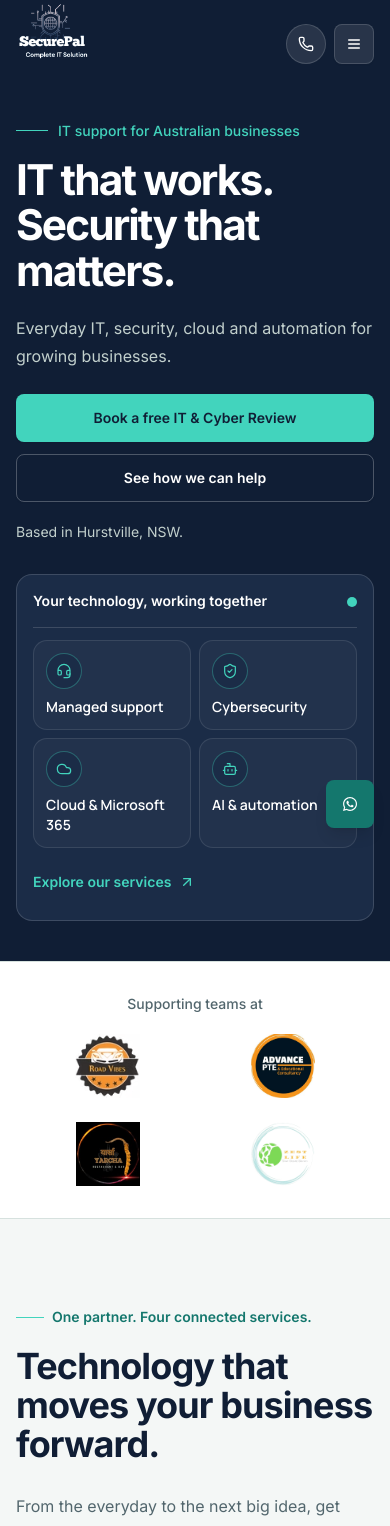
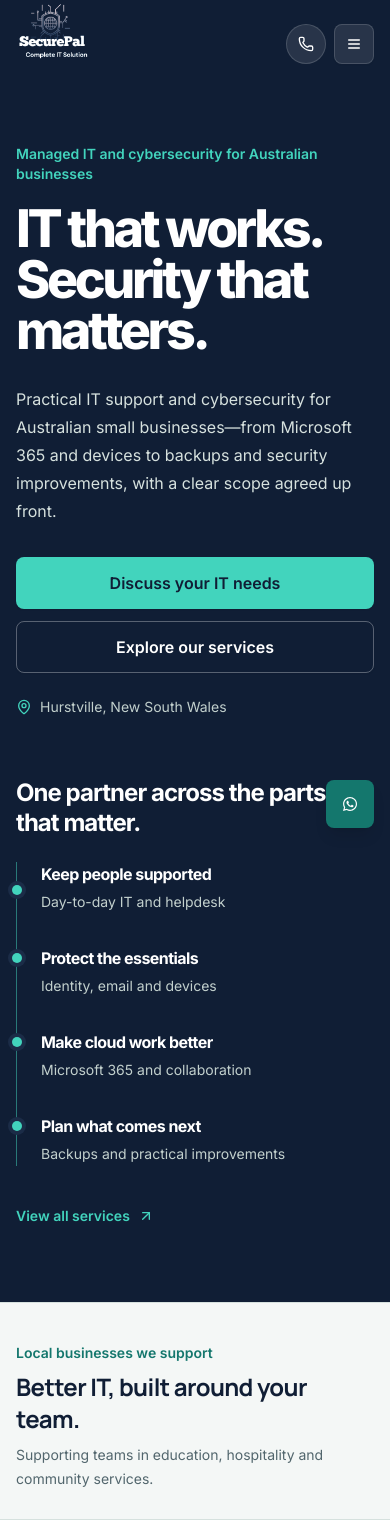
Before and after one commit to mohitsaud/securepal, a Next.js app: page / in a window 390 px wide. Shown: the top 1526 px of the page. Built offline with nearby package versions, Linux system fonts and the light colour scheme.

Commit message:
feat: enhance client logo display and layout in Testimonials; improve styling and responsiveness

```diff
--- a/components/Hero.tsx
+++ b/components/Hero.tsx
@@ -1,215 +1,109 @@
 'use client';
 
 import Link from 'next/link';
-import { useEffect, useState } from 'react';
-import { motion, useReducedMotion } from 'framer-motion';
-import {
-  ArrowUpRight,
-  Bot,
-  Cloud,
-  Headset,
-  ShieldCheck,
-} from 'lucide-react';
+import { ArrowUpRight, MapPin } from 'lucide-react';
 import { Button } from '@/components/ui/button';
 import { trackConversion } from '@/lib/analytics';
 
-const slogan = 'IT that works. Security that matters.';
-const sloganCharacters = Array.from(slogan);
-
-const coverage = [
+const supportAreas = [
   {
-    icon: Headset,
-    title: 'Managed support',
-    detail: 'People, devices and everyday issues',
+    title: 'Keep people supported',
+    detail: 'Day-to-day IT and helpdesk',
   },
   {
-    icon: ShieldCheck,
-    title: 'Cybersecurity',
-    detail: 'Identity, email and endpoint protection',
+    title: 'Protect the essentials',
+    detail: 'Identity, email and devices',
   },
   {
-    icon: Cloud,
-    title: 'Cloud & Microsoft 365',
-    detail: 'Collaboration, migration and administration',
+    title: 'Make cloud work better',
+    detail: 'Microsoft 365 and collaboration',
   },
   {
-    icon: Bot,
-    title: 'AI & automation',
-    detail: 'Useful workflows, with human oversight',
+    title: 'Plan what comes next',
+    detail: 'Backups and practical improvements',
   },
 ];
 
 export default function HeroSection() {
-  const shouldReduceMotion = useReducedMotion();
-  const [typedCharacters, setTypedCharacters] = useState(0);
-
-  useEffect(() => {
-    if (shouldReduceMotion) {
-      setTypedCharacters(sloganCharacters.length);
-      return;
-    }
-
-    if (typedCharacters >= sloganCharacters.length) return;
-
-    const previousCharacter = sloganCharacters[typedCharacters - 1];
-    const delay =
-      typedCharacters === 0
-        ? 180
-        : previousCharacter === '.'
-          ? 220
-          : 48;
-    const timer = window.setTimeout(
-      () => setTypedCharacters((count) => count + 1),
-      delay
-    );
-
-    return () => window.clearTimeout(timer);
-  }, [shouldReduceMotion, typedCharacters]);
-
   return (
-    <section className="relative overflow-hidden bg-navy text-white">
-      <div className="container grid items-center gap-8 pb-10 pt-6 sm:gap-12 sm:pb-20 sm:pt-10 md:grid-cols-[1.05fr_0.95fr] md:gap-10 lg:min-h-[640px] lg:grid-cols-[1.05fr_0.95fr] lg:gap-16 lg:pb-24 lg:pt-14">
-        <motion.div
-          initial={shouldReduceMotion ? false : { opacity: 0, y: 14 }}
-          animate={{ opacity: 1, y: 0 }}
-          transition={{ duration: shouldReduceMotion ? 0 : 0.45 }}
-          className="max-w-2xl"
-        >
-          <p className="mb-4 inline-flex items-center gap-2.5 text-sm font-medium text-cyan sm:mb-6">
-            <span aria-hidden="true" className="h-px w-8 bg-cyan" />
-            IT support for Australian businesses
+    <section className="relative isolate overflow-hidden bg-navy text-white">
+      <div
+        aria-hidden="true"
+        className="pointer-events-none absolute inset-y-0 right-0 hidden w-[42%] bg-navy-soft/70 lg:block"
+      />
+      <div className="container relative grid gap-12 py-14 sm:py-18 md:gap-14 md:py-20 lg:min-h-[680px] lg:grid-cols-[1.25fr_0.75fr] lg:items-center lg:gap-20 lg:py-24">
+        <div className="max-w-4xl">
+          <p className="mb-5 text-sm font-semibold text-cyan sm:mb-7">
+            Managed IT and cybersecurity for Australian businesses
           </p>
-          <h1
-            aria-label={slogan}
-            className="grid max-w-2xl text-[2.65rem] font-bold leading-[1.08] tracking-[-0.045em] sm:text-5xl lg:text-[4.25rem]"
-          >
-            <span
-              className="invisible col-start-1 row-start-1"
-              aria-hidden="true"
-            >
-              {slogan}
-            </span>
-            <span className="col-start-1 row-start-1" aria-hidden="true">
-              {sloganCharacters.slice(0, typedCharacters).join('')}
-              {typedCharacters < sloganCharacters.length && (
-                <span className="animate-blink ml-1 font-normal text-cyan">
-                  |
-                </span>
-              )}
-            </span>
+          <h1 className="max-w-[16ch] text-[clamp(3.25rem,6vw,5.25rem)] font-extrabold leading-[0.98] tracking-[-0.065em]">
+            <span className="block">IT that works.</span>
+            <span className="block">Security that matters.</span>
           </h1>
-          <p className="mt-5 max-w-xl text-base leading-7 text-slate-300 sm:mt-6 lg:text-lg lg:leading-8">
-            Everyday IT, security, cloud and automation for growing businesses.
+          <p className="mt-7 max-w-2xl text-base leading-7 text-slate-200 sm:mt-8 sm:text-lg sm:leading-8">
+            Practical IT support and cybersecurity for Australian small
+            businesses—from Microsoft 365 and devices to backups and security
+            improvements, with a clear scope agreed up front.
           </p>
-          <div className="mt-6 flex flex-col gap-3 sm:mt-8 sm:flex-row md:flex-col lg:flex-row">
+          <div className="mt-8 flex flex-col gap-3 sm:mt-9 sm:flex-row">
             <Button
               asChild
               size="lg"
-              className="h-12 bg-cyan px-6 text-navy hover:bg-cyan/90"
+              className="h-13 bg-cyan px-6 text-base font-bold text-navy hover:bg-cyan/90"
             >
               <Link
                 href="/contact#enquiry"
                 onClick={() => trackConversion('consultation_click')}
               >
-                Book a free IT &amp; Cyber Review
+                Discuss your IT needs
               </Link>
             </Button>
             <Button
               asChild
               size="lg"
               variant="outline"
-              className="h-12 border-white/25 bg-transparent px-6 text-white hover:bg-white/10 hover:text-white"
+              className="h-13 border-white/30 bg-transparent px-6 text-base font-semibold text-white hover:bg-white/10 hover:text-white"
             >
-              <Link href="/services">See how we can help</Link>
+              <Link href="/services">Explore our services</Link>
             </Button>
           </div>
-          <p className="mt-5 text-sm text-slate-300 sm:mt-7">
-            Based in Hurstville, NSW.
-          </p>
-        </motion.div>
-
-        <motion.div
-          initial={shouldReduceMotion ? false : { opacity: 0, y: 12 }}
-          animate={{ opacity: 1, y: 0 }}
-          transition={{
-            duration: shouldReduceMotion ? 0 : 0.45,
-            delay: shouldReduceMotion ? 0 : 0.08,
-          }}
-          className="relative"
-        >
-          <div className="rounded-2xl border border-white/15 bg-navy-soft p-4 sm:p-7 lg:p-8">
-            <div className="flex items-start justify-between gap-6 border-b border-white/15 pb-4 sm:pb-5">
-              <div>
-                <p className="text-sm font-semibold text-white">
-                  Your technology, working together
-                </p>
-                <p className="mt-1 hidden text-sm text-slate-300 sm:block">
-                  Support that connects the moving parts.
+          <p className="mt-6 inline-flex items-center gap-2 text-sm text-slate-300">
+            <MapPin aria-hidden="true" className="h-4 w-4 text-cyan" />
+            Hurstville, New South Wales
           </p>
         </div>
+
+        <div className="relative py-2 sm:py-4 lg:py-0">
+          <h2 className="mb-6 max-w-xs text-2xl font-bold leading-tight tracking-[-0.04em] text-white sm:mb-8 sm:text-3xl">
+            One partner across the parts that matter.
+          </h2>
+          <ul className="relative border-l border-cyan/50 pl-6 sm:pl-8">
+            {supportAreas.map(({ title, detail }) => (
+              <li
+                key={title}
+                className="relative py-4 first:pt-0 last:pb-0 sm:py-5"
+              >
                 <span
                   aria-hidden="true"
-                className="mt-1.5 h-2.5 w-2.5 shrink-0 rounded-full bg-cyan"
+                  className="absolute -left-[calc(1.5rem+5px)] top-[1.45rem] h-2.5 w-2.5 rounded-full bg-cyan ring-4 ring-navy-soft sm:-left-[calc(2rem+5px)] sm:top-[1.7rem]"
                 />
-            </div>
-
-            <div className="relative mt-3 sm:mt-2">
-              <motion.span
-                aria-hidden="true"
-                className="absolute bottom-8 left-[1.1rem] top-8 hidden w-px bg-cyan/35 sm:block"
-                initial={shouldReduceMotion ? false : { scaleY: 0 }}
-                animate={{ scaleY: 1 }}
-                transition={{
-                  duration: shouldReduceMotion ? 0 : 0.8,
-                  delay: shouldReduceMotion ? 0 : 0.25,
-                  ease: 'easeOut',
-                }}
-                style={{ transformOrigin: 'top' }}
-              />
-              <ul className="grid grid-cols-2 gap-2 sm:block sm:gap-0">
-                {coverage.map(({ icon: Icon, title, detail }, index) => (
-                  <motion.li
-                    key={title}
-                    className="relative flex min-w-0 flex-col items-start gap-2 rounded-xl border border-white/10 bg-white/[0.03] p-3 sm:flex-row sm:items-center sm:gap-4 sm:rounded-none sm:border-0 sm:border-b sm:bg-transparent sm:px-0 sm:py-5 sm:last:border-0"
-                    initial={
-                      shouldReduceMotion ? false : { opacity: 0, y: 8 }
-                    }
-                    animate={{ opacity: 1, y: 0 }}
-                    transition={{
-                      duration: shouldReduceMotion ? 0 : 0.35,
-                      delay: shouldReduceMotion ? 0 : 0.35 + index * 0.1,
-                      ease: 'easeOut',
-                    }}
-                  >
-                    <span className="relative z-10 inline-flex h-9 w-9 shrink-0 items-center justify-center rounded-full border border-cyan/35 bg-navy-soft text-cyan">
-                      <Icon
-                        aria-hidden="true"
-                        className="h-4 w-4"
-                        strokeWidth={1.8}
-                      />
-                    </span>
-                    <span>
-                      <span className="block font-heading text-sm font-semibold text-white sm:text-base">
+                <h3 className="text-base font-bold text-white sm:text-lg">
                   {title}
-                      </span>
-                      <span className="sr-only mt-1 text-sm leading-5 text-slate-300 sm:not-sr-only sm:mt-1 sm:block">
+                </h3>
+                <p className="mt-1 text-sm leading-6 text-slate-300">
                   {detail}
-                      </span>
-                    </span>
-                  </motion.li>
+                </p>
+              </li>
             ))}
           </ul>
-            </div>
-
           <Link
             href="/services"
-              className="mt-3 inline-flex min-h-11 items-center gap-2 text-sm font-semibold text-cyan transition-colors hover:text-white sm:mt-4"
+            className="mt-7 inline-flex min-h-11 items-center gap-2 text-sm font-semibold text-cyan transition-colors hover:text-white focus-visible:rounded-sm"
           >
-              Explore our services
+            View all services
             <ArrowUpRight aria-hidden="true" className="h-4 w-4" />
           </Link>
         </div>
-        </motion.div>
       </div>
     </section>
   );
--- a/components/Testimonials.tsx
+++ b/components/Testimonials.tsx
@@ -10,29 +10,49 @@ export function ClientLogoStrip() {
   return (
     <section
       aria-label="SecurePal clients"
-      className="border-y border-border bg-white px-4 py-8"
+      className="border-y border-border bg-fog py-10 sm:py-12"
     >
-      <div className="container">
-        <p className="text-center text-sm font-medium text-muted-foreground">
-          Supporting teams at
+      <div className="container px-4">
+        <div className="flex flex-col gap-2 sm:flex-row sm:items-end sm:justify-between sm:gap-8">
+          <div>
+            <p className="text-sm font-semibold text-primary">
+              Local businesses we support
             </p>
-        <ul className="mt-5 grid grid-cols-2 items-center gap-6 sm:grid-cols-4">
+            <h2 className="mt-2 font-heading text-2xl font-bold tracking-tight text-navy sm:text-3xl">
+              Better IT, built around your team.
+            </h2>
+          </div>
+          <p className="max-w-sm text-sm leading-6 text-muted-foreground sm:text-right">
+            Supporting teams in education, hospitality and community services.
+          </p>
+        </div>
+      </div>
+      <div className="client-logo-marquee mt-7 overflow-hidden border-y border-border bg-white py-3 sm:mt-8 sm:py-4">
+        <div className="client-logo-track">
+          {[false, true].map((isDuplicate) => (
+            <ul
+              key={String(isDuplicate)}
+              aria-hidden={isDuplicate || undefined}
+              className="client-logo-group"
+            >
               {testimonialsData.map((client) => (
                 <li
                   key={client.name}
-              className="flex min-h-16 items-center justify-center"
+                  className="flex h-20 w-36 shrink-0 items-center justify-center sm:h-24 sm:w-48"
                 >
                   <Image
                     src={client.image}
-                alt={client.name}
-                width={160}
-                height={112}
-                sizes="(max-width: 640px) 140px, 160px"
-                className="max-h-16 w-32 object-contain sm:w-36"
+                    alt={isDuplicate ? '' : client.name}
+                    width={192}
+                    height={128}
+                    sizes="(max-width: 640px) 144px, 192px"
+                    className="max-h-16 w-32 object-contain sm:max-h-20 sm:w-40"
                   />
                 </li>
               ))}
             </ul>
+          ))}
+        </div>
       </div>
     </section>
   );
```
Also changed, not shown: app/globals.css (+18 -4 lines). Lines whose indentation alone changed are shown as unchanged.
